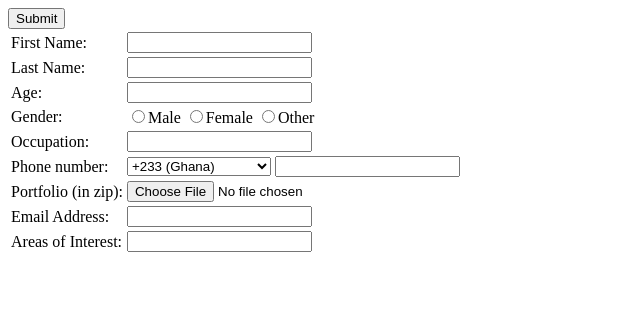
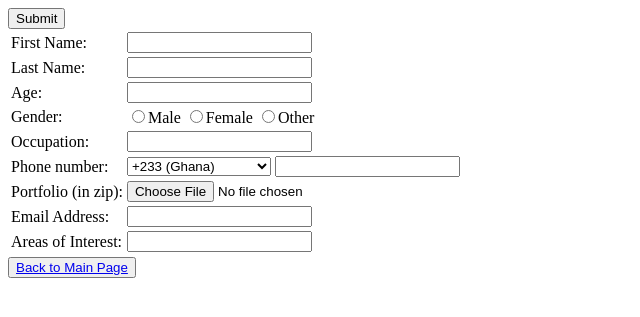
Before and after one commit to Amenorach/File_Sorting, a PHP site: page /Main/Workshops.php in a window 1280 px wide. Shown: the top 317 px of the page, without its empty margins (0-640 px from the left). Run offline with PHP 8.4, Linux system fonts and the light colour scheme.

Commit message:
link to main page

```diff
--- a/Main/Educational_Tour_Requests.php
+++ b/Main/Educational_Tour_Requests.php
@@ -82,9 +82,10 @@
             </tr>
             <tr>
                 <td colspan="2">
-                <input type="submit" value="Submit">
+                    <input type="submit" value="Submit">
             </tr>
         </table>
+        <button><a href="../index.php">Back to Main Page</a></button>
     </form>
 </body>
 
--- a/Main/Program_Applications.php
+++ b/Main/Program_Applications.php
@@ -102,6 +102,7 @@
                 <input type="submit" value="Submit">
             </tr>
         </table>
+        <button><a href="../index.php">Back to Main Page</a></button>
     </form>
 </body>
 
--- a/Main/Workshops.php
+++ b/Main/Workshops.php
@@ -94,6 +94,7 @@
                 <input type="submit" value="Submit">
             </tr>
         </table>
+        <button><a href="../index.php">Back to Main Page</a></button>
     </form>
 </body>
 
```
